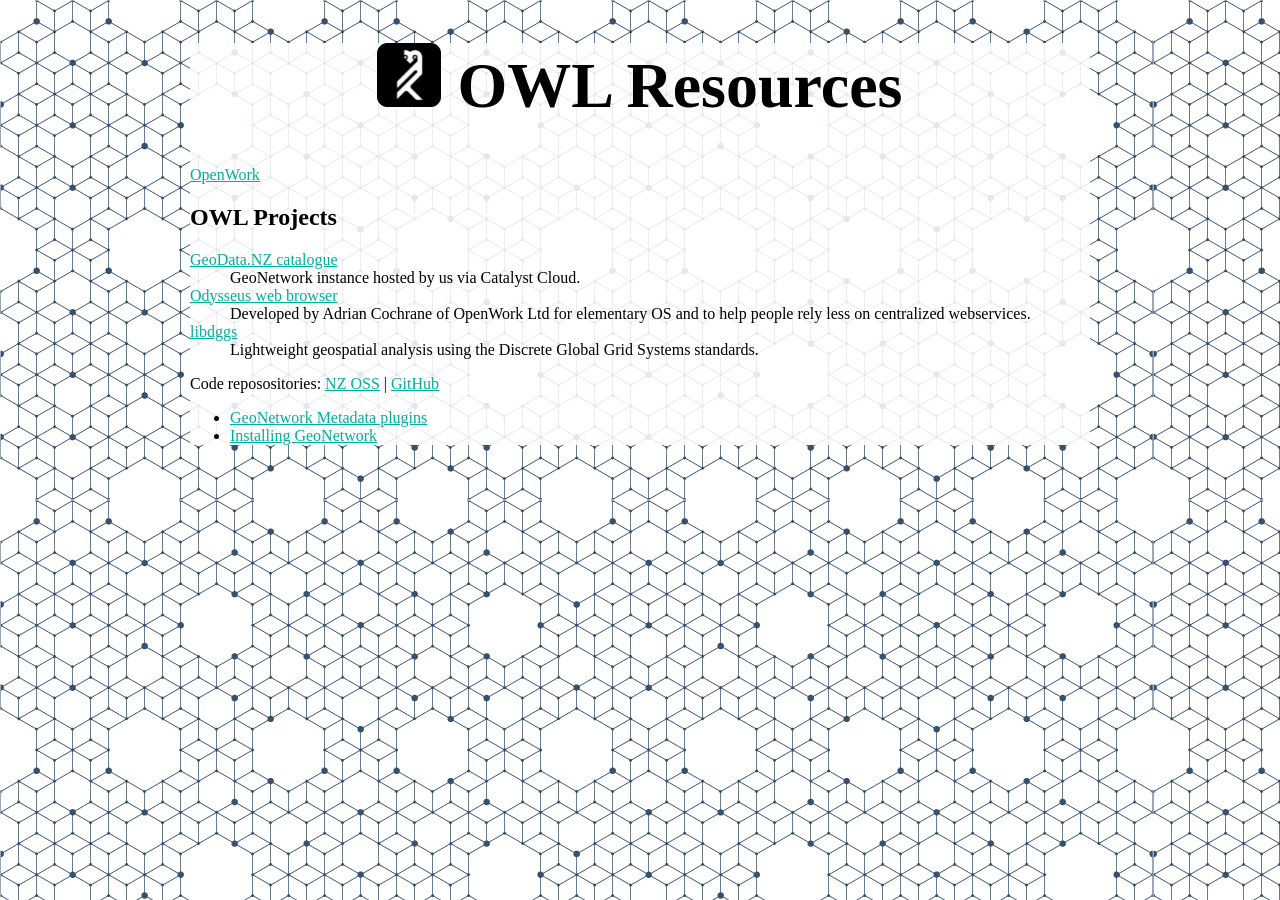
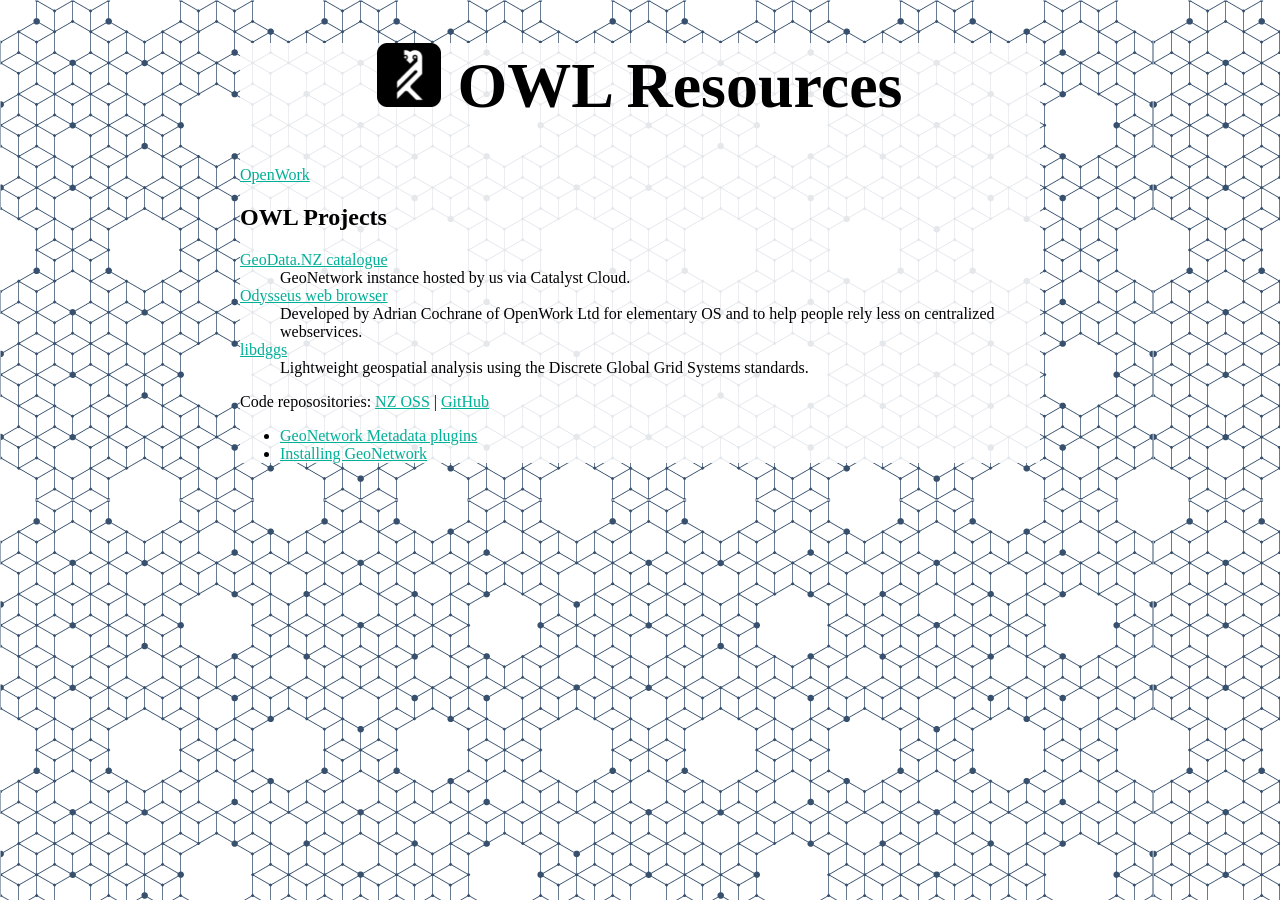
Before and after one commit to OpenWork-NZ/Resources, a Jekyll site: the page built from index.html, in a window 1280 px wide. Built offline with Jekyll 4.4.1, drawn with Linux system fonts in a browser that asks for light colours.

Commit message:
Narrow the page a little.

```diff
--- a/_layouts/page.html
+++ b/_layouts/page.html
@@ -6,7 +6,7 @@
   <title>{{ page.title }} @ OWL Resources</title>
   <style>
     body {background: url({{ "openwork_pattern_blue.png" | relative_url }});}
-    main {background: #fffd; max-width: 900px; margin: 5px auto;}
+    main {background: #fffd; max-width: 800px; margin: 5px auto;}
     h1 {font-size: 64px; text-align: center;}
     a:link {color: #00B097;}
     a:visited {color: #F1B434;}
```
